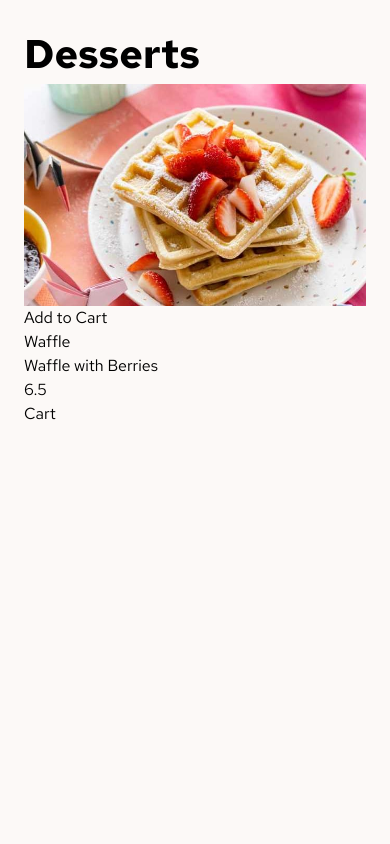
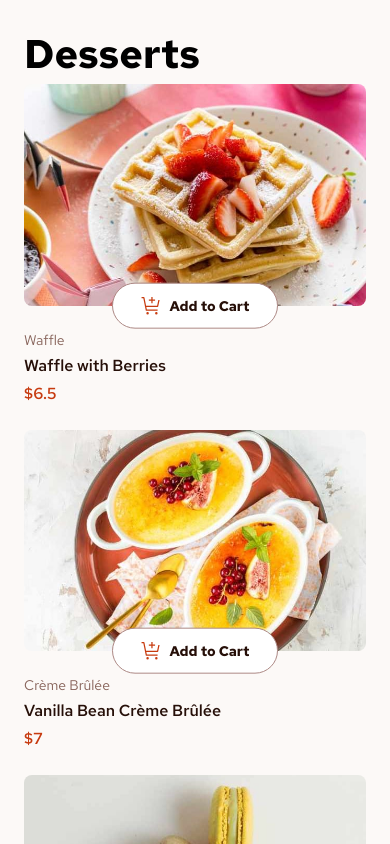
Before and after one commit to EdwardShanahan9/product_list_with_cart, a React (Vite) app: page / in a window 390 px wide. Shown: the top 844 px of the page. Built offline with nearby package versions, Linux system fonts and the light colour scheme.

Commit message:
Style the Product component for mobile screen sizes
- Style the Product componet, only for mobile screen sixe
- Add Button component, the button will require more functionality when the button is clicked

```diff
--- /dev/null
+++ b/src/components/Button/Button.jsx
@@ -0,0 +1,12 @@
+import IconCart from "../../assets/images/icon-add-to-cart.svg";
+
+const Button = () => {
+  return (
+    <button className="absolute bottom-2 translate-y-2/3  bg-white py-3 px-7 border border-rose400 rounded-full flex items-center text-rose900 font-primaryBold text-sm">
+      <img className="mr-2" src={IconCart} alt="Cart Icon" />
+      Add to Cart
+    </button>
+  );
+};
+
+export default Button;
--- a/src/components/Product/Product.jsx
+++ b/src/components/Product/Product.jsx
@@ -1,19 +1,22 @@
+import Button from "../Button/Button";
+
 const Product = ({ category, image, price, name }) => {
-  console.log(image.mobile);
   return (
-    <div>
-      <div>
-        <img src={image} alt={name} />
+    <div className="mb-6">
+      <div className="mb-4 relative flex items-center justify-center">
+        <img className="rounded-lg " src={image} alt={name} />
 
-        <button>Add to Cart</button>
+        <Button />
       </div>
 
-      <div>
-        <h4>{category}</h4>
+      <div className="mt-6">
+        <h4 className="mb-1 text-sm text-rose500">{category}</h4>
 
-        <h2>{name}</h2>
+        <h2 className="mb-1 text-base font-primaryMedium text-rose900">
+          {name}
+        </h2>
 
-        <h3>{price}</h3>
+        <h3 className="text-primary text-base font-primaryMedium">${price}</h3>
       </div>
     </div>
   );
--- a/src/index.css
+++ b/src/index.css
@@ -11,7 +11,7 @@
 @font-face {
   font-family: "Medium";
   src: local("RedHatText-Medium"),
-    url("./assets/fonts/static/RedHatText-Medium.ttf") format("truetype");
+    url("./assets/fonts/static/RedHatText-SemiBold.ttf") format("truetype");
 }
 
 @font-face {
--- a/src/layout/MainLayout/Products/Products.jsx
+++ b/src/layout/MainLayout/Products/Products.jsx
@@ -7,12 +7,15 @@ const Products = () => {
       <h1 className="text-4xl font-primaryBold">Desserts</h1>
 
       <div>
-        <Product
-          category={Data[0].category}
-          image={Data[0].image.mobile}
-          name={Data[0].name}
-          price={Data[0].price}
-        />
+        {Data.map((product, index) => (
+          <Product
+            key={index}
+            category={product.category}
+            image={product.image.mobile}
+            name={product.name}
+            price={product.price}
+          />
+        ))}
       </div>
     </div>
   );
```
Also changed, not shown: src/assets/images/icon-add-to-cart.svg (renamed from public/assets/images/icon-add-to-cart.svg).
